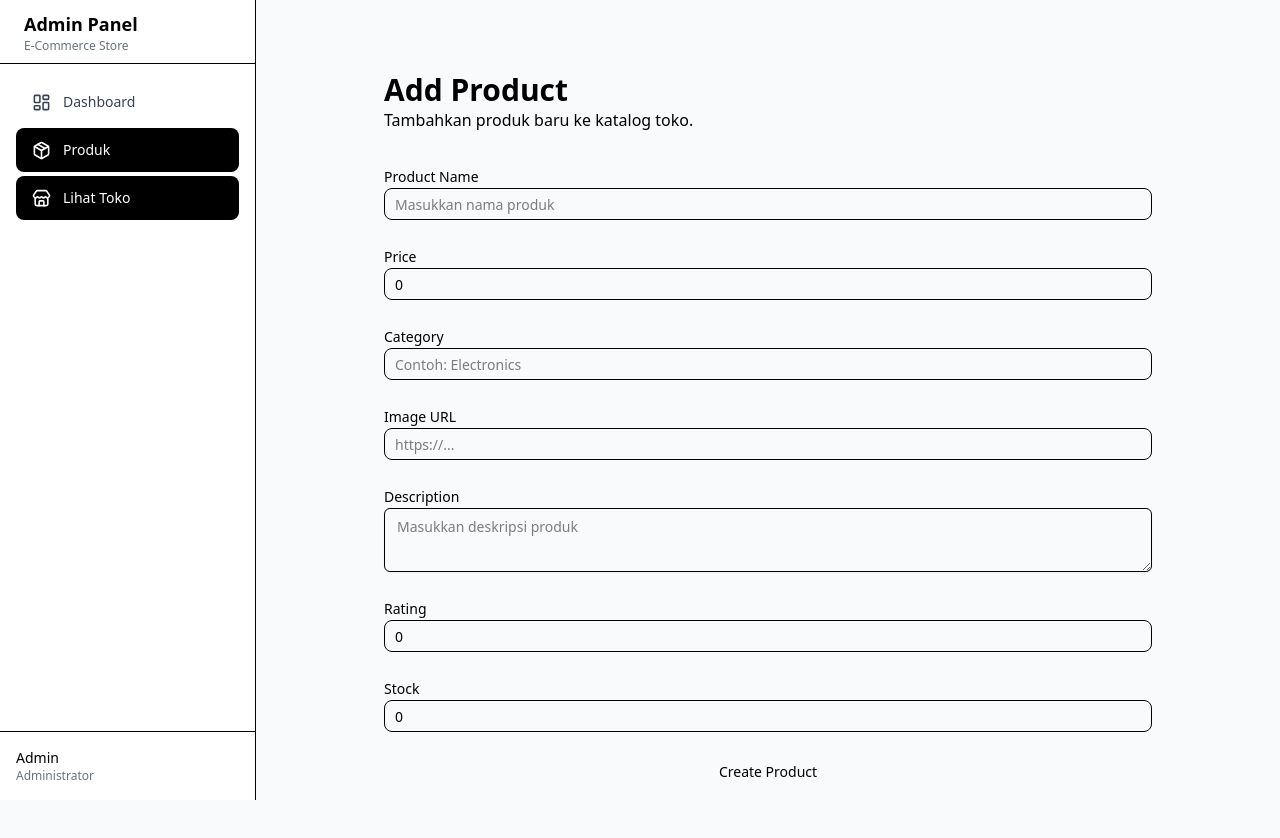
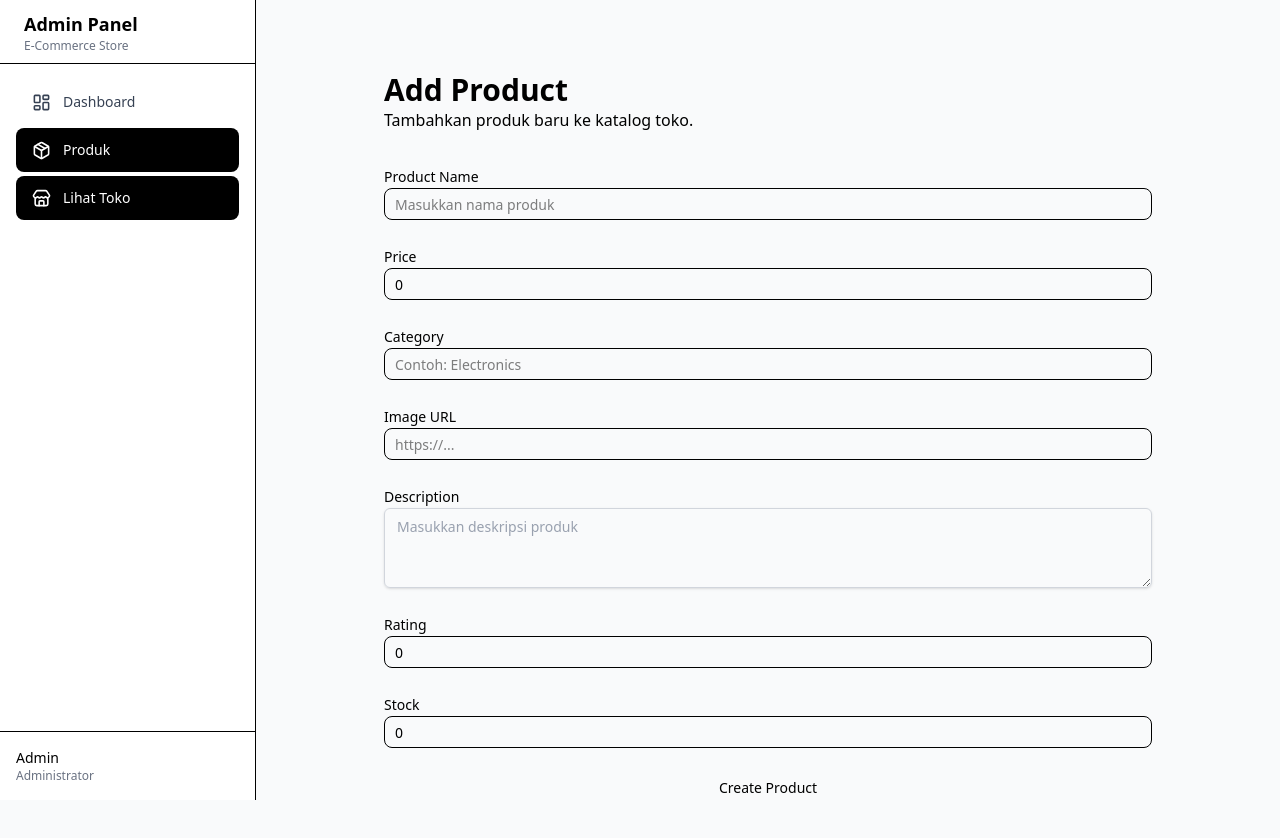
Before and after one commit to meigiyanto/03-e-commerce-store, a Next.js app: page /admin/products/new in a window 1280 px wide. Shown: the top 838 px of the page. Built offline with nearby package versions, Linux system fonts and the light colour scheme.

Commit message:
refaktori lanjutan

```diff
--- /dev/null
+++ b/src/components/ui/textarea.tsx
@@ -0,0 +1,21 @@
+import * as React from "react";
+
+export interface TextareaProps
+  extends React.TextareaHTMLAttributes<HTMLTextAreaElement> {}
+
+const Textarea = React.forwardRef<
+  HTMLTextAreaElement,
+  TextareaProps
+>(({ className = "", ...props }, ref) => {
+  return (
+    <textarea
+      ref={ref}
+      className={`flex min-h-[80px] w-full rounded-md border border-gray-300 bg-transparent px-3 py-2 text-sm shadow-sm placeholder:text-gray-400 focus:outline-none focus:ring-2 focus:ring-gray-400 disabled:cursor-not-allowed disabled:opacity-50 ${className}`}
+      {...props}
+    />
+  );
+});
+
+Textarea.displayName = "Textarea";
+
+export { Textarea };
```
